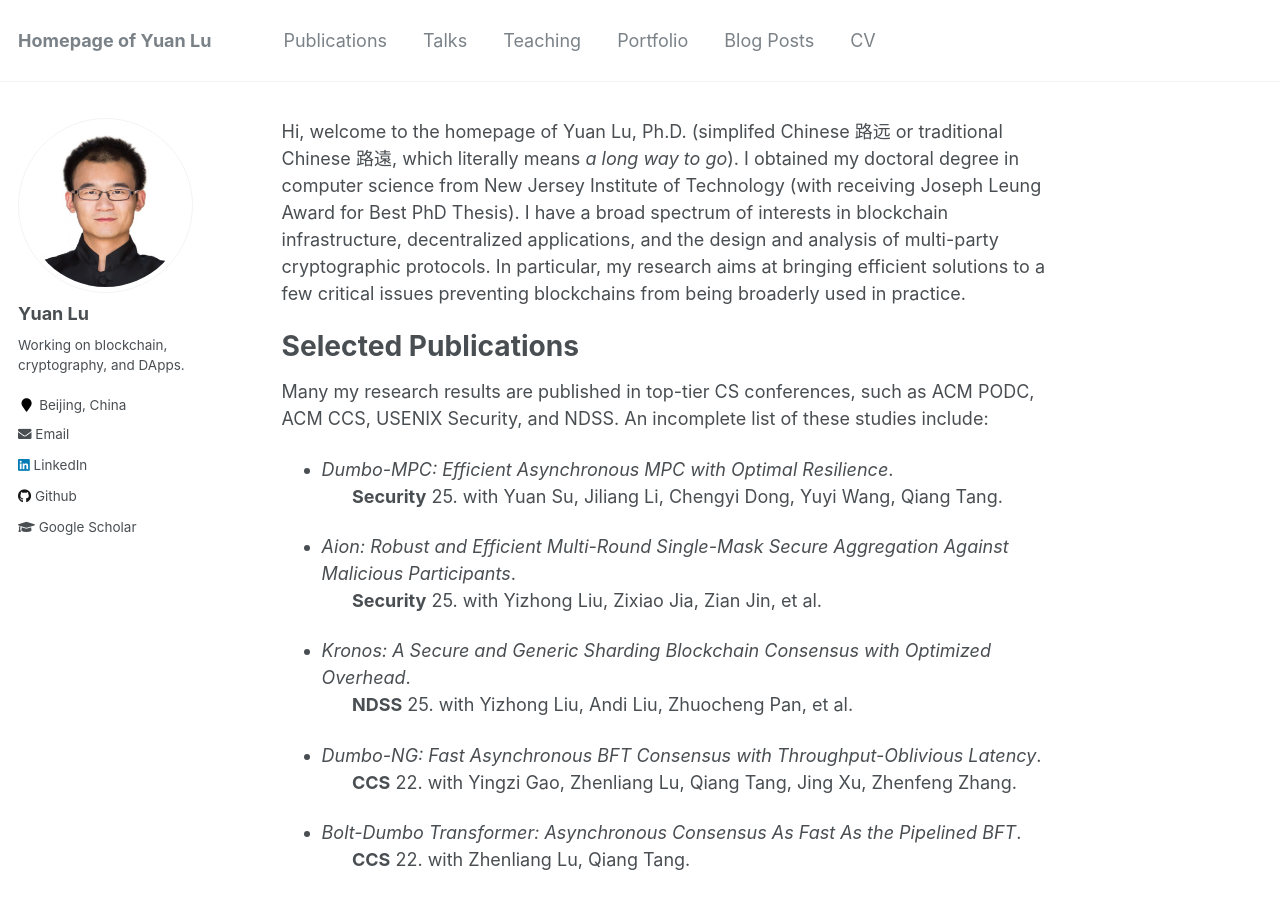
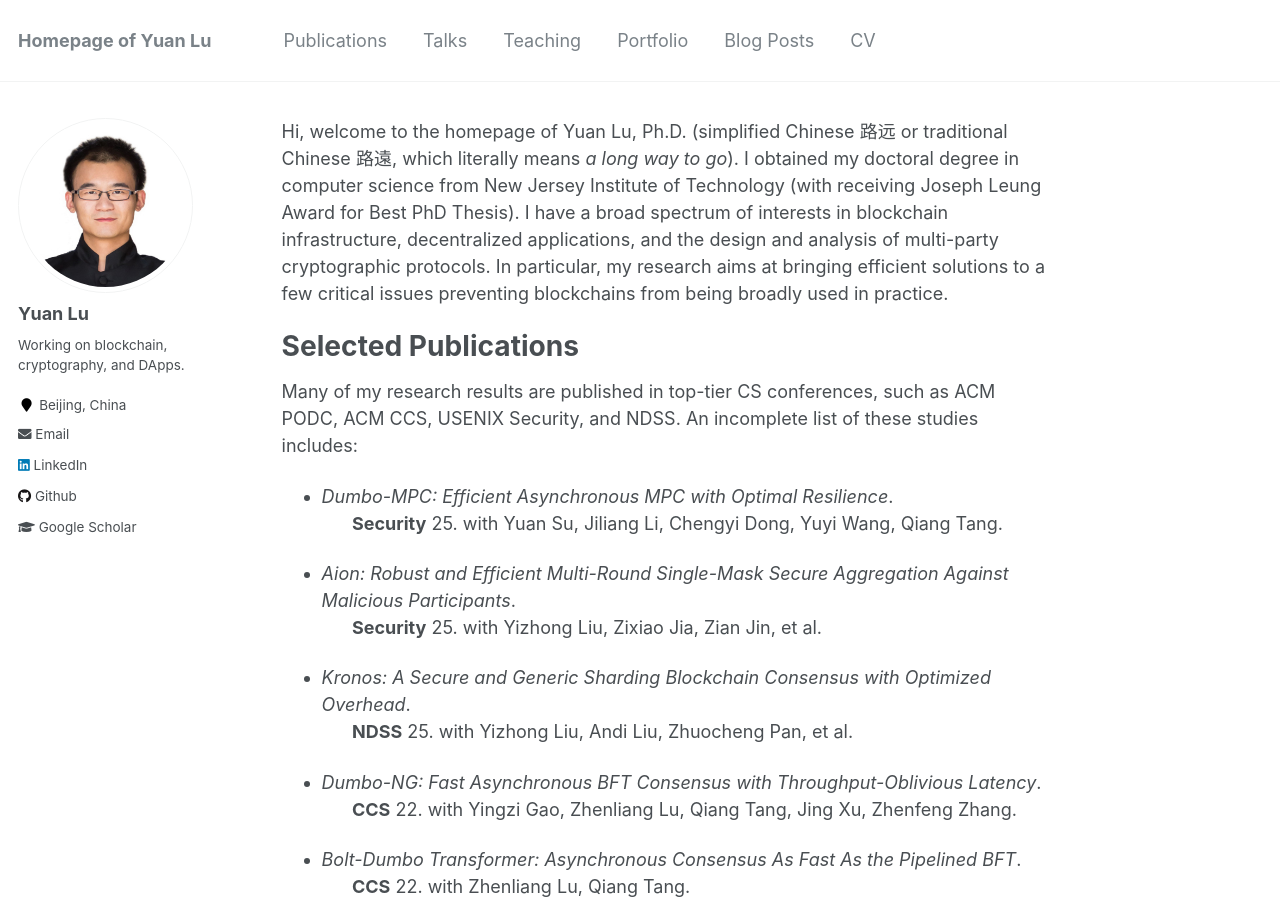
Before and after one commit to yylluu/yylluu.github.io, a Jekyll site: the page built from _pages/about.md, in a window 1280 px wide and 900 px high. Built offline with Jekyll 4.4.1, drawn with Linux system fonts in a browser that asks for light colours; some of the changed text lies outside the part shown.

Commit message:
Update about.md

```diff
--- a/_pages/about.md
+++ b/_pages/about.md
@@ -7,7 +7,7 @@
   - /about.html
 ---
 
-Hi, welcome to the homepage of Yuan Lu, Ph.D. (simplifed Chinese 路远 or traditional Chinese 路遠, which literally means *a long way to go*). I obtained my doctoral degree in computer science from New Jersey Institute of Technology (with receiving Joseph Leung Award for Best PhD Thesis). I have a broad spectrum of interests in blockchain infrastructure, decentralized applications, and the design and analysis of multi-party cryptographic protocols. In particular, my research aims at bringing efficient solutions to a few critical issues preventing blockchains from being broaderly used in practice.
+Hi, welcome to the homepage of Yuan Lu, Ph.D. (simplified Chinese 路远 or traditional Chinese 路遠, which literally means *a long way to go*). I obtained my doctoral degree in computer science from New Jersey Institute of Technology (with receiving Joseph Leung Award for Best PhD Thesis). I have a broad spectrum of interests in blockchain infrastructure, decentralized applications, and the design and analysis of multi-party cryptographic protocols. In particular, my research aims at bringing efficient solutions to a few critical issues preventing blockchains from being broadly used in practice.
 
 
 
@@ -16,7 +16,7 @@
 Selected Publications
 ======
 
-Many my research results are published in top-tier CS conferences, such as ACM PODC, ACM CCS, USENIX Security, and NDSS. An incomplete list of these studies include:
+Many of my research results are published in top-tier CS conferences, such as ACM PODC, ACM CCS, USENIX Security, and NDSS. An incomplete list of these studies includes:
 
 - *Dumbo-MPC: Efficient Asynchronous MPC with Optimal Resilience*.
      &nbsp; &nbsp; &nbsp; **Security** 25. with Yuan Su, Jiliang Li, Chengyi Dong, Yuyi Wang, Qiang Tang.
@@ -74,6 +76,8 @@
 
 - Asynchronous Byzantine-Fault Tolerant Protocols for Blockchain. **NSFC**, **PI**, 2021-2023
 
+- Design and Analysis of Consensus for Complicated Networks. **MOST**, **PI**, 2023-2025
+
 
 Awards and Honors
 ======
```
Also changed, not shown: other parts of _pages/about.md (+4 -2 lines).
